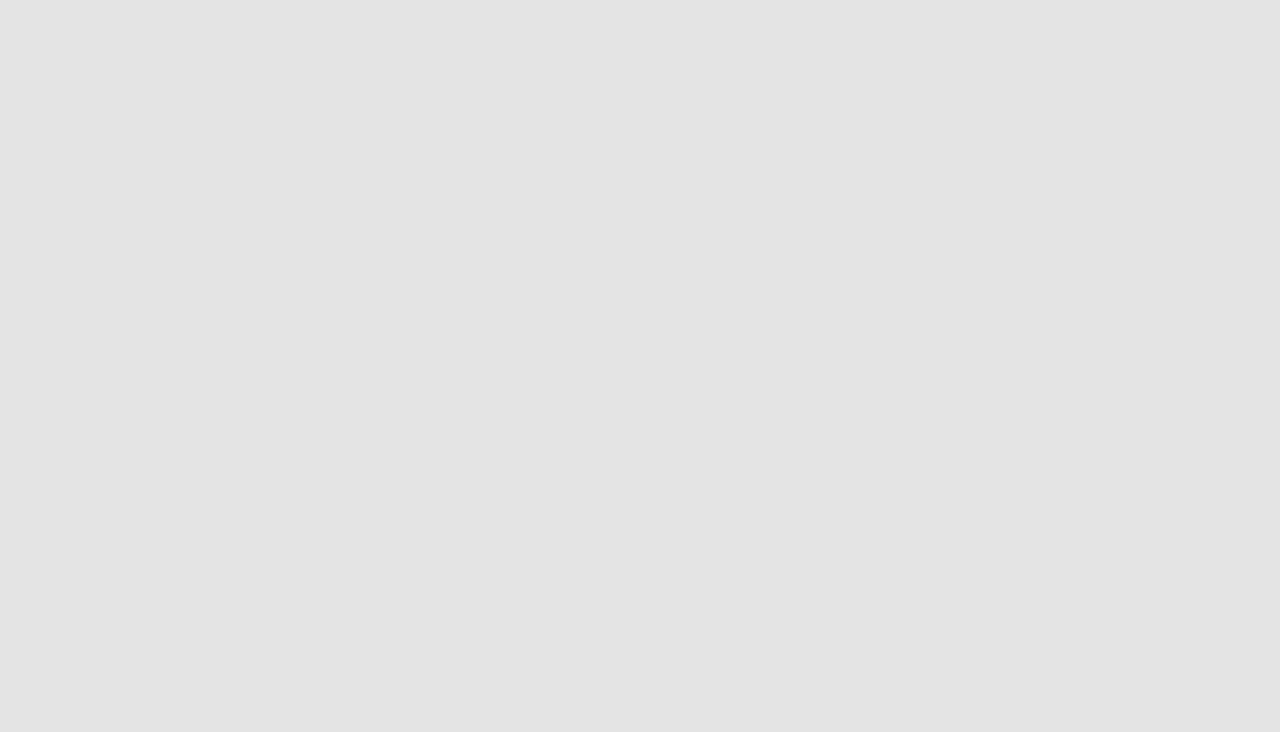
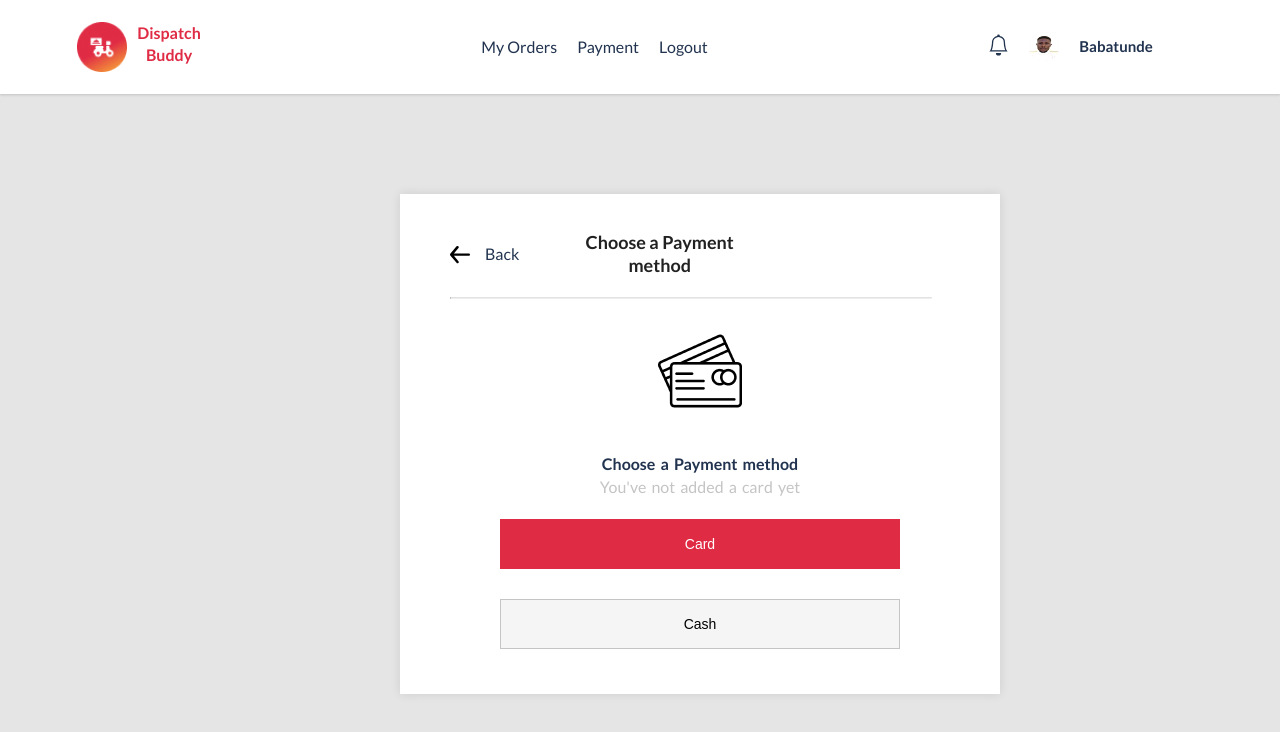
Before and after one commit to Afosbids/Dispatch-Buddy-Frontend, a React (Create React App) app: page /payment-option in a window 1280 px wide. Before the commit this address had no page. Shown: the top 732 px of the page. Built offline with nearby package versions, Linux system fonts and the light colour scheme.

Commit message:
payment option completed

```diff
--- a/src/App.js
+++ b/src/App.js
@@ -4,6 +4,7 @@ import RiderHistory from "./pages/RiderHistory/riderHistory";
 import RiderProfile from  "./pages/RiderProfile/riderProfile";
 import RiderRequest from "./pages/RiderRequest/riderRequest";
 import OrderAccepted from "./pages/OrderAccepted/orderAccepted";
+import PaymentOption from "./pages/PaymentOption/paymentOption";
 import UserSignup from './pages/userSignup/UserSignup'
 import LandingPage from "./pages/LandingPage/LandingPage";
 import UserSignin from "./pages/UserSignin/UserSignin";
@@ -45,6 +46,7 @@ function App() {
         <Route path="/rider-profile" element={<RiderProfile />} />
         <Route path="/rider-request" element={<RiderRequest />} />
         <Route path="/order-accepted" element={<OrderAccepted />} />
+        <Route path="/payment-option" element={<PaymentOption />} />
         <Route path="/test" element={<AcceptOneRequest />} />
         <Route path="/endtrip" element={<EndTrip />} />
         <Route path="/playground" element={<PlayGround />} />
--- a/src/pages/PaymentOption/paymentOption.css
+++ b/src/pages/PaymentOption/paymentOption.css
@@ -0,0 +1,87 @@
+* {
+    margin: 0;
+    padding: 0;
+    box-sizing: border-box;
+}
+
+.payment-body-container {
+    background: #E5E5E5;
+    width: 100%;
+}
+
+
+.payment-wrapped-header {
+    background: white;
+    box-shadow: 0 0 10px rgba(0, 0, 0, 0.1);
+    width: 600px;
+    height: 500px;
+    margin-left: 400px;
+}
+
+.payment-option-header {
+    display: flex;
+    flex-direction: row;
+    justify-content: space-around;
+    margin-top: 100px;
+    padding: 37px 250px 0px 5px;
+}
+
+.payment-option-arrow {
+    display: flex;
+    flex-direction: row;
+    padding-left: 5px;
+    margin-left: 40px;
+}
+
+
+.payment-option-arrow > img {
+    width: 20px;
+}
+
+
+.payment-option-arrow > p {
+    margin: 12px 0px 0px 15px;
+
+}
+
+
+.payment-center-header > h3 {
+    text-align: center;
+    margin-left: 50px;
+}
+
+hr.payment-option-line {
+    width: 80%;
+    margin-left: 50px;
+    border-top: 1px solid #E2E2E2;
+}
+
+.payment-option-desc {
+    margin-top: 40px;
+}
+
+.payment-option-desc p {
+    word-spacing: 2px;
+    color: #21334F;
+}
+
+.payment-option-desc p span {
+    color: #C4C4C4;
+}
+
+.payment-option-btn1 {
+    width: 400px;
+    height: 50px;
+    margin-top: 20px;
+    border: none;
+    background: #E02B45;
+    color: #FFFFFF;
+}
+
+.payment-option-btn2 {
+    width: 400px;
+    height: 50px;
+    margin-top: 10px;
+    border: 1px solid #C4C4C4;
+    background: #F5F5F5;
+}
--- a/src/pages/PaymentOption/paymentOption.jsx
+++ b/src/pages/PaymentOption/paymentOption.jsx
@@ -0,0 +1,43 @@
+import "./paymentOption.css";
+import AuthNavbar2 from "../../components/AuthNavbar2/authNavbar2";
+import Card from "./images/Card.png";
+import arrow from "./images/arrow.svg";
+
+
+const PaymentOption = () => {
+    return (
+        <>
+                <AuthNavbar2 />
+                <div className="payment-body-container">
+                <div className="payment-wrapped-header">
+                    <div className="payment-option-header">
+                        <div className="payment-option-arrow">
+                            <img src={arrow} alt=""/>
+                            <p>Back</p>
+                        </div>
+                        <div className="payment-center-header">
+                            <h3>Choose a Payment method</h3>
+                        </div>
+                    </div>
+                    <br/>
+                    <hr className="payment-option-line"/>
+                    <br/>
+                    <div className="request-form-wrapper">
+                        <img src={Card} alt=""/>
+                        <div className="payment-option-desc">
+                            <p><strong>Choose a Payment method</strong><br/>
+                            <span>You've not added a card yet</span></p>
+                        </div>
+                        {/* <br/> */}
+                        <button type="submit" className="payment-option-btn1">Card</button>
+                        <br/>
+                        <button type="submit" className="payment-option-btn2">Cash</button>
+                    </div>
+
+                </div>
+            </div>
+
+        </>
+    );
+}
+export default PaymentOption;
```
Also changed, not shown: src/pages/PaymentOption/images/Card.png (added), src/pages/PaymentOption/images/arrow.svg (added).
